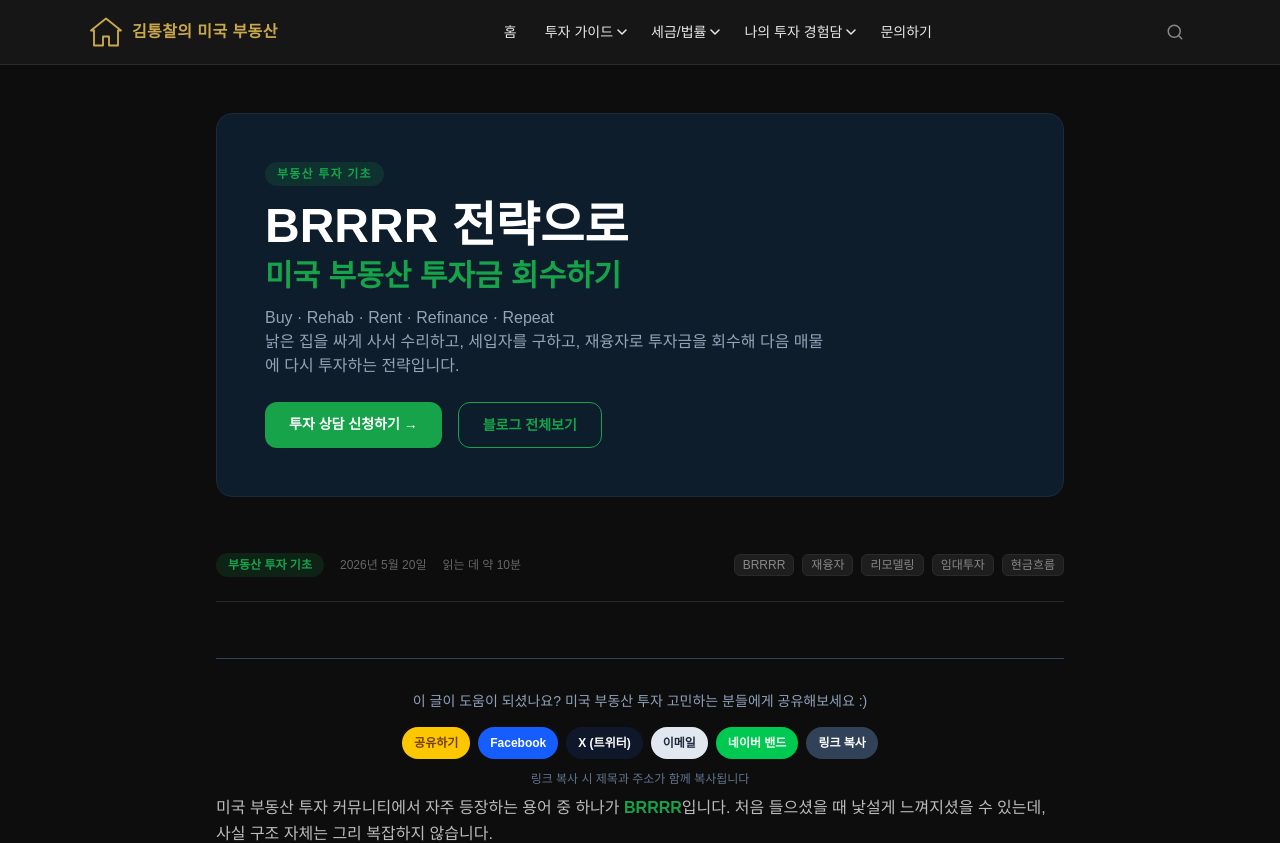
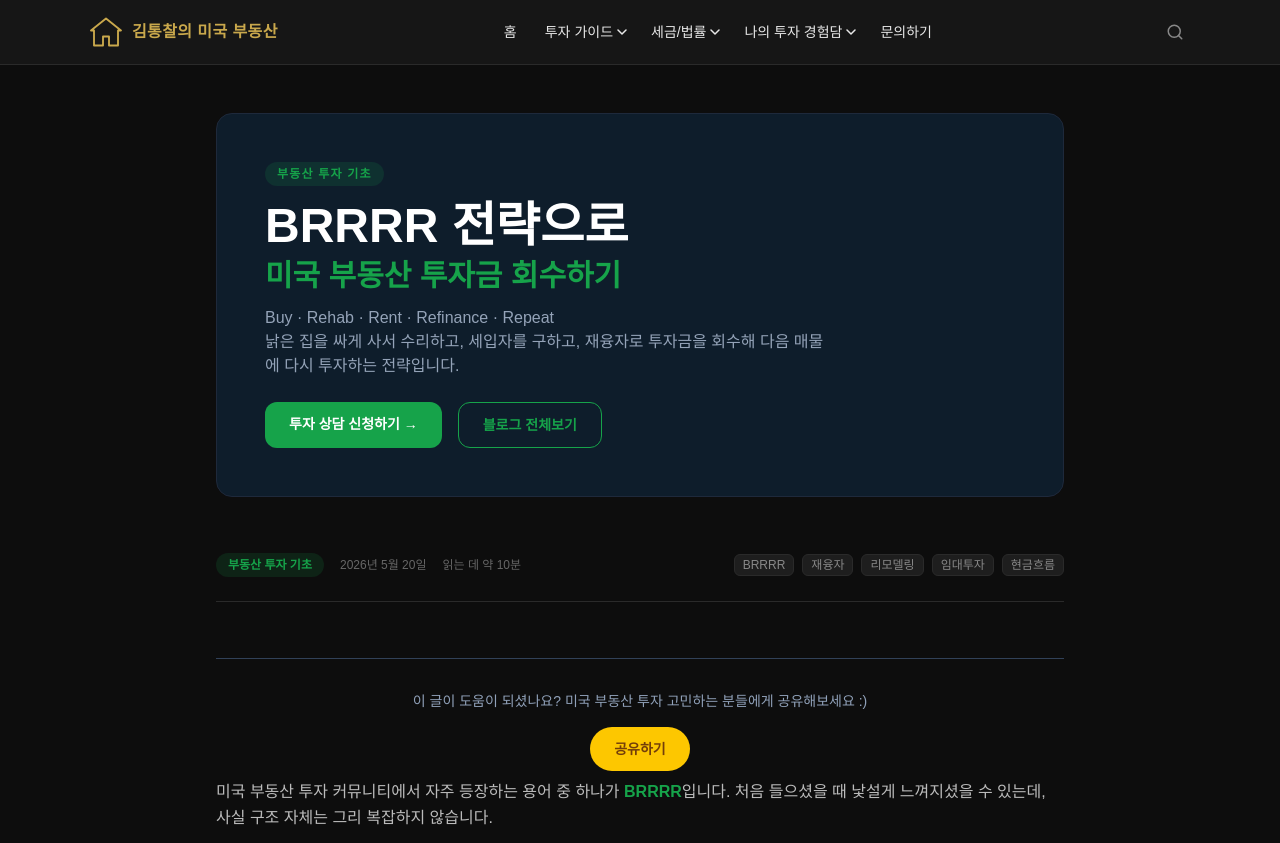
Before and after one commit to kimkim2026/kiminvestment, a Next.js app: page /blog/brrrr-strategy in a window 1280 px wide. Shown: the top 843 px of the page. Built offline with nearby package versions, Linux system fonts and the light colour scheme.

Commit message:
feat: 공유하기 통합 모달 버튼으로 변경

```diff
--- a/components/ShareButtons.tsx
+++ b/components/ShareButtons.tsx
@@ -1,6 +1,6 @@
 'use client';
 
-import { useState } from 'react';
+import { useEffect, useState } from 'react';
 
 interface ShareButtonsProps {
   title: string;
@@ -9,121 +9,136 @@ interface ShareButtonsProps {
 }
 
 export default function ShareButtons({ title, description, url }: ShareButtonsProps) {
+  const [showModal, setShowModal] = useState(false);
   const [copied, setCopied] = useState(false);
-  const currentUrl = url || (typeof window !== 'undefined' ? window.location.href : '');
-  const canShare = typeof navigator !== 'undefined' && !!navigator.share;
+  const [currentUrl, setCurrentUrl] = useState('');
 
-  const shareKakao = () => {
+  useEffect(() => {
+    setCurrentUrl(url || window.location.href);
+  }, [url]);
+
+  const handleNativeShare = () => {
     if (navigator.share) {
       navigator.share({
         title: title,
         text: description || '한국인이 미국 집주인 되는 법 — 김통찰의 미국 부동산',
         url: currentUrl,
-      }).catch(() => {
-        const text = '[미국 부동산 투자 가이드] ' + title + '\n' + currentUrl + '\n미국 투자 시작 전 꼭 읽어보세요.';
-        navigator.clipboard.writeText(text).then(() => {
-          setCopied(true);
-          setTimeout(() => setCopied(false), 2000);
-        });
-      });
+      }).catch(() => {});
     } else {
-      const text = '[미국 부동산 투자 가이드] ' + title + '\n' + currentUrl + '\n미국 투자 시작 전 꼭 읽어보세요.';
-      navigator.clipboard.writeText(text).then(() => {
-        setCopied(true);
-        setTimeout(() => setCopied(false), 2000);
-      });
+      setShowModal(true);
     }
   };
 
   const shareFacebook = () => {
-    window.open('https://www.facebook.com/sharer/sharer.php?u=' + encodeURIComponent(currentUrl), '_blank');
+    window.open('https://www.facebook.com/sharer/sharer.php?u=' + encodeURIComponent(currentUrl), '_blank', 'width=600,height=400');
   };
 
   const shareTwitter = () => {
-    window.open(
-      'https://twitter.com/intent/tweet?text=' +
-        encodeURIComponent(title + ' — 김통찰의 미국 부동산') +
-        '&url=' +
-        encodeURIComponent(currentUrl),
-      '_blank'
-    );
+    window.open('https://twitter.com/intent/tweet?text=' + encodeURIComponent(title + ' — 김통찰의 미국 부동산') + '&url=' + encodeURIComponent(currentUrl), '_blank', 'width=600,height=400');
   };
 
   const shareEmail = () => {
     const subject = '[김통찰의 미국 부동산] ' + title;
-    const body =
-      '미국 부동산 투자에 관심 있는 분께 유용한 글을 공유합니다.\n\n' +
-      title +
-      '\n' +
-      currentUrl +
-      '\n\n한국인이 미국 집주인 되는 법, 김통찰의 미국 부동산에서 더 많은 정보를 확인해 보세요.';
+    const body = '미국 부동산 투자에 관심 있는 분께 유용한 글을 공유합니다.\n\n' + title + '\n' + currentUrl + '\n\n한국인이 미국 집주인 되는 법, 김통찰의 미국 부동산에서 더 많은 정보를 확인해 보세요.';
     window.location.href = 'mailto:?subject=' + encodeURIComponent(subject) + '&body=' + encodeURIComponent(body);
   };
 
   const shareBand = () => {
-    window.open(
-      'https://band.us/plugin/share?body=' +
-        encodeURIComponent(
-          '[미국 부동산 투자 가이드] ' + title + '\n' + currentUrl + '\n미국 투자 시작 전 꼭 읽어보세요.'
-        ) +
-        '&route=' +
-        encodeURIComponent(currentUrl),
-      '_blank'
-    );
+    window.open('https://band.us/plugin/share?body=' + encodeURIComponent('[미국 부동산 투자 가이드] ' + title + '\n' + currentUrl) + '&route=' + encodeURIComponent(currentUrl), '_blank');
   };
 
   const copyLink = async () => {
-    const text =
-      '[미국 부동산 투자 가이드] ' + title + '\n' + currentUrl + '\n미국 투자 시작 전 꼭 읽어보세요.';
+    const text = '[미국 부동산 투자 가이드] ' + title + '\n' + currentUrl + '\n미국 투자 시작 전 꼭 읽어보세요.';
     await navigator.clipboard.writeText(text);
     setCopied(true);
     setTimeout(() => setCopied(false), 2000);
   };
 
   return (
-    <div className="border-t border-slate-700 pt-8 pb-2">
-      <p className="text-slate-400 text-sm text-center mb-4">
-        이 글이 도움이 되셨나요? 미국 부동산 투자 고민하는 분들에게 공유해보세요 :)
-      </p>
-      <div className="flex flex-wrap gap-2 justify-center">
+    <>
+      <div className="border-t border-slate-700 pt-8 pb-2 text-center">
+        <p className="text-slate-400 text-sm mb-4">이 글이 도움이 되셨나요? 미국 부동산 투자 고민하는 분들에게 공유해보세요 :)</p>
         <button
-          onClick={shareKakao}
-          className="flex items-center gap-2 px-3 py-2 rounded-full text-xs font-semibold transition-colors bg-yellow-400 hover:bg-yellow-300 text-yellow-900"
+          onClick={handleNativeShare}
+          className="inline-flex items-center gap-2 bg-yellow-400 hover:bg-yellow-300 text-yellow-900 font-bold px-6 py-3 rounded-full text-sm transition-colors"
         >
-          {canShare ? '카카오톡 공유' : '공유하기'}
+          공유하기
+        </button>
+      </div>
+
+      {showModal && (
+        <div
+          className="fixed inset-0 bg-black/60 z-50 flex items-end justify-center"
+          onClick={() => setShowModal(false)}
+        >
+          <div
+            className="bg-slate-800 rounded-t-2xl w-full max-w-lg p-6"
+            onClick={(e) => e.stopPropagation()}
+          >
+            <div className="flex items-center justify-between mb-5">
+              <span className="text-white font-bold text-lg">공유하기</span>
+              <button
+                onClick={() => setShowModal(false)}
+                className="text-slate-400 hover:text-white text-xl leading-none"
+              >
+                ✕
+              </button>
+            </div>
+
+            <div className="grid grid-cols-3 gap-3">
+              <button
+                onClick={handleNativeShare}
+                className="flex flex-col items-center gap-2 bg-slate-700 hover:bg-slate-600 rounded-xl p-4 transition-colors"
+              >
+                <span className="text-2xl">💬</span>
+                <span className="text-xs text-slate-300">카카오톡</span>
               </button>
               <button
                 onClick={shareFacebook}
-          className="flex items-center gap-2 px-3 py-2 rounded-full text-xs font-semibold transition-colors bg-blue-600 hover:bg-blue-700 text-white"
+                className="flex flex-col items-center gap-2 bg-slate-700 hover:bg-slate-600 rounded-xl p-4 transition-colors"
               >
-          Facebook
+                <span className="text-2xl">📘</span>
+                <span className="text-xs text-slate-300">Facebook</span>
               </button>
               <button
                 onClick={shareTwitter}
-          className="flex items-center gap-2 px-3 py-2 rounded-full text-xs font-semibold transition-colors bg-slate-900 hover:bg-slate-700 text-white"
+                className="flex flex-col items-center gap-2 bg-slate-700 hover:bg-slate-600 rounded-xl p-4 transition-colors"
               >
-          X (트위터)
+                <span className="text-2xl">🐦</span>
+                <span className="text-xs text-slate-300">X (트위터)</span>
               </button>
               <button
                 onClick={shareEmail}
-          className="flex items-center gap-2 px-3 py-2 rounded-full text-xs font-semibold transition-colors bg-slate-200 hover:bg-slate-300 text-slate-800"
+                className="flex flex-col items-center gap-2 bg-slate-700 hover:bg-slate-600 rounded-xl p-4 transition-colors"
               >
-          이메일
+                <span className="text-2xl">📧</span>
+                <span className="text-xs text-slate-300">이메일</span>
               </button>
               <button
                 onClick={shareBand}
-          className="flex items-center gap-2 px-3 py-2 rounded-full text-xs font-semibold transition-colors bg-green-500 hover:bg-green-600 text-white"
+                className="flex flex-col items-center gap-2 bg-slate-700 hover:bg-slate-600 rounded-xl p-4 transition-colors"
               >
-          네이버 밴드
+                <span className="text-2xl">📣</span>
+                <span className="text-xs text-slate-300">네이버 밴드</span>
               </button>
               <button
                 onClick={copyLink}
-          className="flex items-center gap-2 px-3 py-2 rounded-full text-xs font-semibold transition-colors bg-slate-700 hover:bg-slate-600 text-white"
+                className="flex flex-col items-center gap-2 bg-slate-700 hover:bg-slate-600 rounded-xl p-4 transition-colors"
               >
-          {copied ? '복사되었습니다 ✓' : '링크 복사'}
+                <span className="text-2xl">🔗</span>
+                <span className="text-xs text-slate-300">{copied ? '복사됨 ✓' : '링크 복사'}</span>
               </button>
             </div>
-      <p className="text-xs text-slate-500 text-center mt-3">링크 복사 시 제목과 주소가 함께 복사됩니다</p>
+
+            <button
+              onClick={() => setShowModal(false)}
+              className="w-full bg-slate-700 hover:bg-slate-600 text-white rounded-xl py-3 mt-2 transition-colors"
+            >
+              취소
+            </button>
           </div>
+        </div>
+      )}
+    </>
   );
 }
```
Lines whose indentation alone changed are shown as unchanged.
